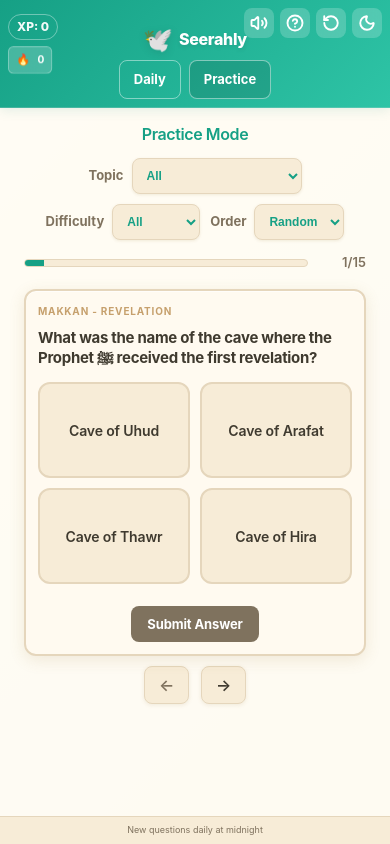
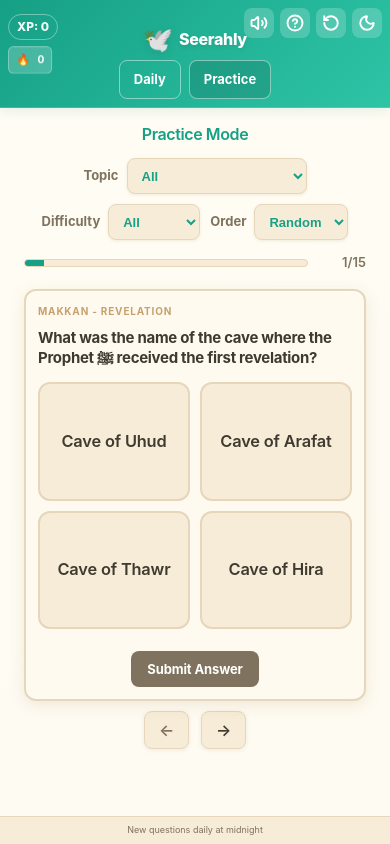
Before and after one commit to ammar-lby/seerah-daily, a React (Vite) app: page /practice in a window 390 px wide. Built offline with nearby package versions, Linux system fonts and the light colour scheme.

Commit message:
better colours

```diff
--- a/src/components/OptionButton.tsx
+++ b/src/components/OptionButton.tsx
@@ -6,7 +6,7 @@ type Props = ButtonHTMLAttributes<HTMLButtonElement> & {
 
 export function OptionButton({ state = 'default', disabled, children, ...rest }: Props) {
   const base = {
-    padding: 'clamp(12px, 2.5vh, 14px) clamp(14px, 3vw, 18px)',
+    padding: 'clamp(10px, 2vh, 12px) clamp(12px, 2.6vw, 16px)',
     borderRadius: '10px',
     border: '2px solid var(--border)',
     background: 'var(--surface)',
@@ -18,7 +18,7 @@ export function OptionButton({ state = 'default', disabled, children, ...rest }:
     fontSize: 'clamp(14px, 3vw, 16px)',
     fontWeight: 600,
     lineHeight: 1.4,
-    minHeight: 'clamp(64px, 16vh, 120px)',
+    minHeight: 'clamp(52px, 12vh, 96px)',
   } as const;
 
   const styles: Record<string, React.CSSProperties> = {
--- a/src/theme.css
+++ b/src/theme.css
@@ -53,9 +53,9 @@
   --select-focus-ring: rgba(22, 160, 133, 0.25);
 
   /* Answer panel (explanation) */
-  --answer-bg: linear-gradient(135deg, rgba(255, 247, 230, 0.98) 0%, rgba(246, 237, 215, 0.98) 100%);
-  --answer-border-color: rgba(155, 120, 60, 0.22);
-  --answer-text: #3f3a2f;
+  --answer-bg: linear-gradient(135deg, #e7f0ea 0%, #d9e8de 100%); /* light sage */
+  --answer-border-color: rgba(120, 160, 135, 0.35);
+  --answer-text: #2f3a33;
 }
 
 /* Dark theme: current teal design */
@@ -186,21 +186,20 @@ body {
 }
 
 @media (max-width: 480px) {
-  body {
-    font-size: clamp(12px, 3vw, 14px);
-  }
+  html { -webkit-text-size-adjust: 115%; text-size-adjust: 115%; }
+  body { font-size: clamp(14px, 3.6vw, 16px); }
 
   /* Smaller selects on mobile */
   .filter-select {
     padding: 6px 10px !important;
     min-height: 36px !important;
-    font-size: 12px !important;
+    font-size: 13px !important;
     border-radius: 8px !important;
   }
 
   h1 { font-size: clamp(20px, 5vw, 24px); }
-  h2 { fontSize: clamp(18px, 4.5vw, 22px); }
-  h3 { font-size: clamp(16px, 4vw, 18px); }
+  h2 { font-size: clamp(18px, 4.8vw, 22px); }
+  h3 { font-size: clamp(16px, 4.2vw, 18px); }
 
   /* Avoid XP overlap: force chip to new line */
   .xp-chip {
@@ -214,23 +213,23 @@ body {
 
   /* Compact quiz options on small phones to fit the screen */
   .option-btn {
-    min-height: clamp(56px, 12vh, 96px) !important;
-    font-size: clamp(13px, 3.6vw, 15px) !important;
+    min-height: clamp(64px, 14vh, 120px) !important;
+    font-size: clamp(14px, 4.2vw, 17px) !important;
     border-radius: 12px !important;
   }
 
   /* Nested app quiz choices */
   .quiz-choice {
-    min-height: clamp(56px, 12vh, 96px) !important;
-    font-size: clamp(13px, 3.4vw, 15px) !important;
+    min-height: clamp(64px, 14vh, 120px) !important;
+    font-size: clamp(14px, 4vw, 17px) !important;
     border-radius: 12px !important;
   }
 
   /* Primary buttons (submit, next) */
   button.btn-primary, .btn-primary button, button[role="primary"] {
-    padding: 10px 18px !important;
-    font-size: clamp(13px, 3.4vw, 15px) !important;
-    border-radius: 10px !important;
+    padding: 14px 24px !important;
+    font-size: clamp(14px, 3.8vw, 17px) !important;
+    border-radius: 14px !important;
   }
 
   /* Tighten action bar spacing */
@@ -365,7 +364,7 @@ button:not(:disabled):active {
   100% { opacity: 1; transform: scale(1) translateY(0); }
 }
 @keyframes slide-up {
-  from { opacity: 0; transform: translateY(10px); }
+  from { opacity: 0; transform: translateY(18px); }
   to { opacity: 1; transform: translateY(0); }
 }
 @keyframes fade-in {
```
